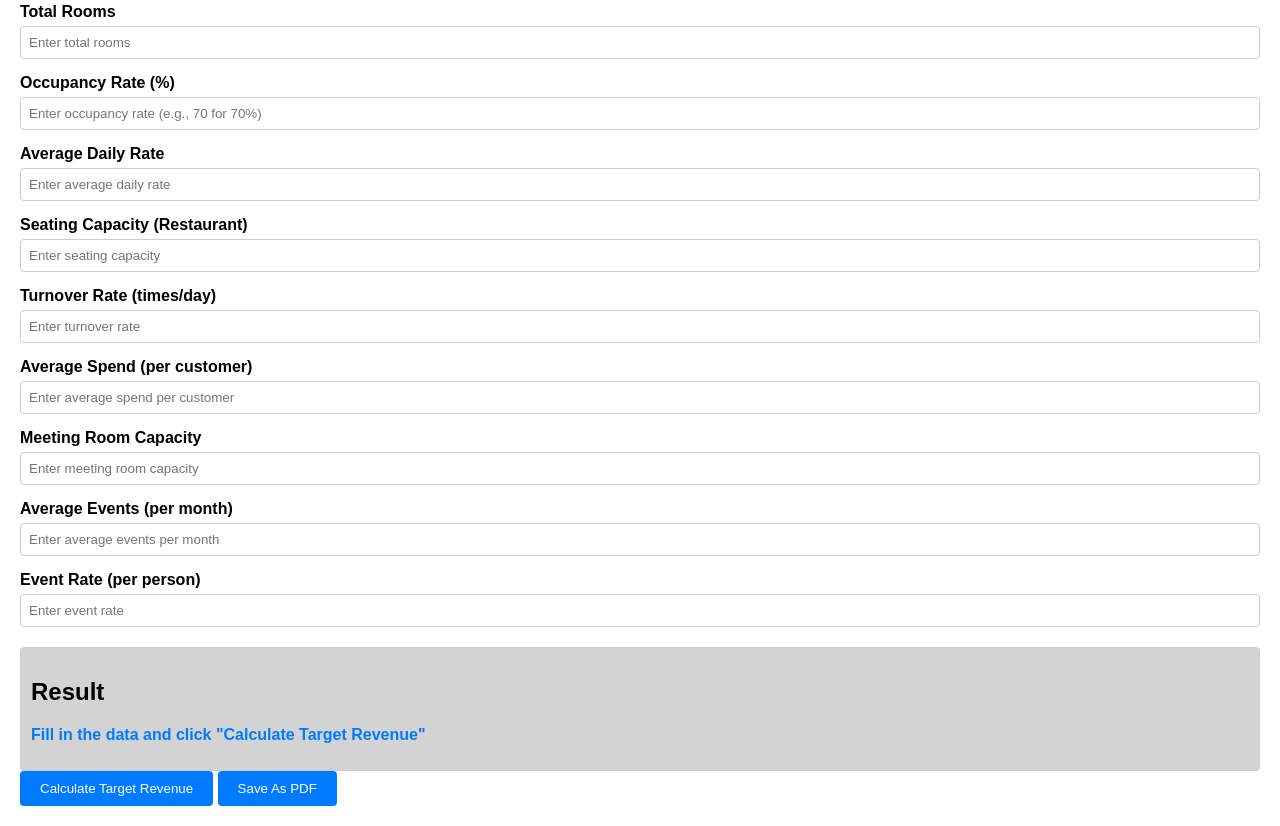
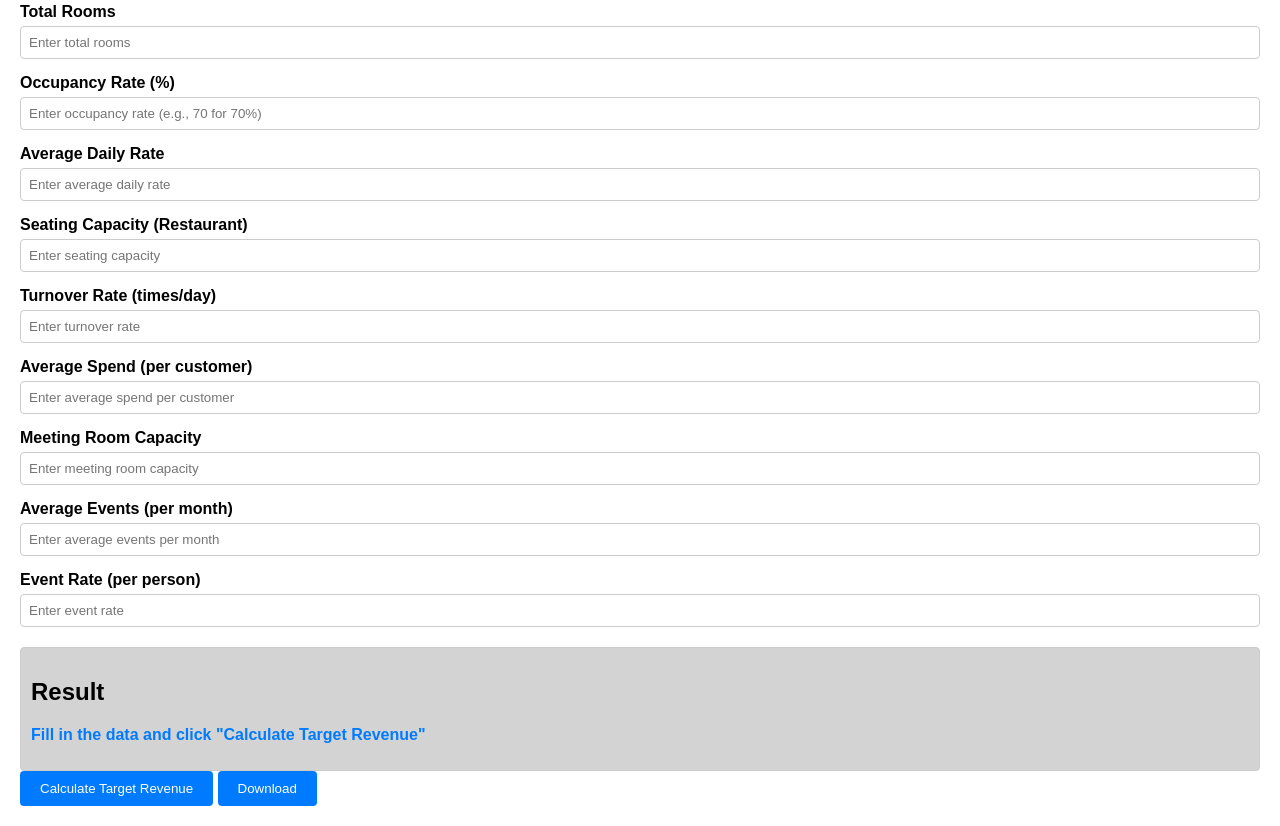
Before and after one commit to Arif22-A/targetRevenue, a plain HTML site: page index.html in a window 1280 px wide. Shown: the part 396-1222 px from the top of the page. Drawn offline with Linux system fonts and the light colour scheme.

Commit message:
Update index.html

```diff
--- a/index.html
+++ b/index.html
@@ -126,7 +126,7 @@
     </div>
      <!-- Buttons -->
      <button onclick="calculateRevenue()">Calculate Target Revenue</button>
-     <button onclick="window.print()">Save As PDF</button>
+     <button onclick="window.print()">Download</button>
 
 
 
```
